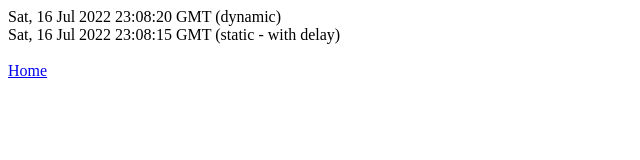
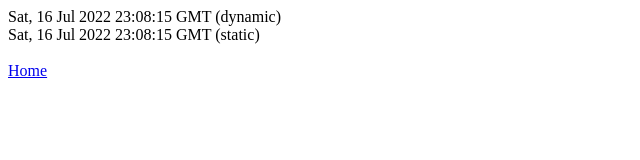
Before and after one commit to mcardosoabreu/Portfolio, a Next.js app: page /time in a window 1280 px wide. Shown: the top 160 px of the page, without its empty margins (0-640 px from the left). Built offline with nearby package versions, Linux system fonts and the light colour scheme.

Commit message:
Remove delay and add reval

```diff
--- a/pages/time.js
+++ b/pages/time.js
@@ -7,7 +7,7 @@ function Time(props) {
     return (
         <div>
             <div>{dynamicDateString} (dynamic)</div>
-            <div>{props.staticDateString} (static - with delay)</div>
+            <div>{props.staticDateString} (static)</div>
             <br/>
             <Link href="/">
                 <a>Home</a>
@@ -20,14 +20,12 @@ export async function getStaticProps() {
     const staticDate = new Date()
     const staticDateString = staticDate.toGMTString()
 
-    await delay(5000)
     return {
         props: {
             staticDateString
-        }
+        },
+        revalidate: 1
     }
 }
 
-const delay = ms => new Promise(resolve => setTimeout(resolve, ms))
-
 export default Time;
```
